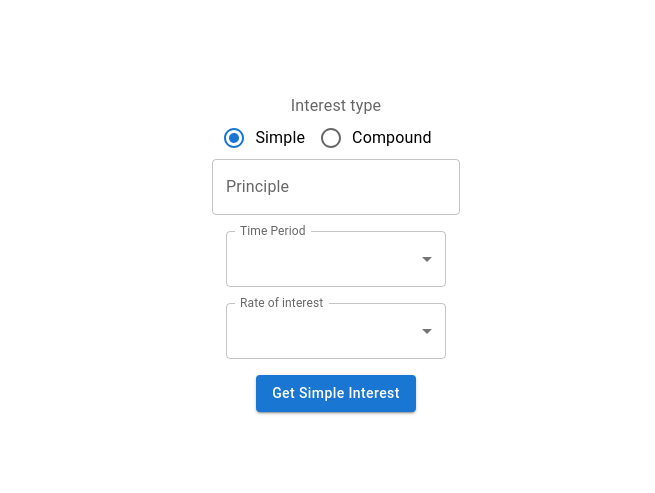
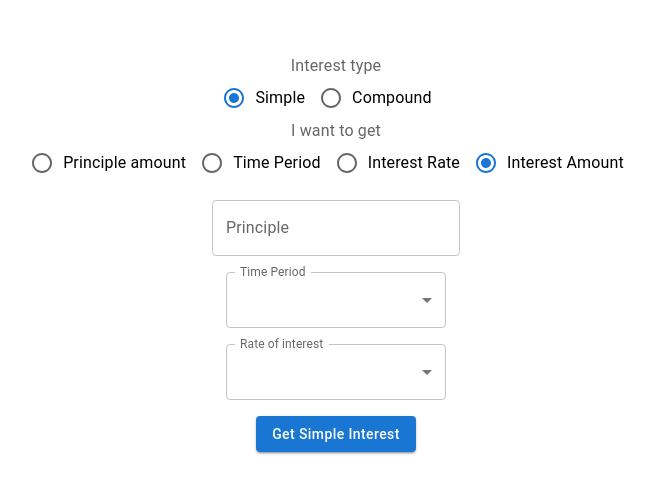
Before and after one commit to nirajpandey034/InterestCalculator, a React (Create React App) app: page / in a window 1280 px wide. Shown: the part 147-640 px from the top of the page, without its empty margins (304-959 px from the left). Built offline with nearby package versions, Linux system fonts and the light colour scheme; the HTML template or start-up script is replaced by a standard one.

Commit message:
some additions

```diff
--- a/src/App.css
+++ b/src/App.css
@@ -3,9 +3,14 @@
   display: flex;
   justify-content: center;
   align-items: center;
-  height:100vh;
+  height: 100vh;
 }
 
+@media screen and (max-width: 500px) {
+  .MuiFormGroup-root {
+    justify-content: space-around;
+  }
+}
 .App-logo {
   height: 40vmin;
   pointer-events: none;
--- /dev/null
+++ b/src/Components/ParameterTypeRadio.js
@@ -0,0 +1,53 @@
+import React from "react";
+import Radio from "@mui/material/Radio";
+import RadioGroup from "@mui/material/RadioGroup";
+import FormControlLabel from "@mui/material/FormControlLabel";
+import FormControl from "@mui/material/FormControl";
+import FormLabel from "@mui/material/FormLabel";
+
+function InterestTypeRadio(props) {
+  return (
+    <FormControl
+    >
+      <FormLabel id="demo-radio-buttons-group-label">I want to get</FormLabel>
+      <RadioGroup
+        row
+        aria-labelledby="demo-radio-buttons-group-label"
+        defaultValue="simple"
+        name="radio-buttons-group"
+        value={props.val}
+        onChange={(e) => props.setVal(e.target.value)}
+        style={{
+            "@media (maxWidth: 500px)": {
+              width: "min-content",
+              justify: "space-around"
+            },
+          }}
+
+      >
+        <FormControlLabel
+          value="principle"
+          control={<Radio />}
+          label="Principle amount"
+        />
+        <FormControlLabel
+          value="time"
+          control={<Radio />}
+          label="Time Period"
+        />
+        <FormControlLabel
+          value="interest-rate"
+          control={<Radio />}
+          label="Interest Rate"
+        />
+        <FormControlLabel
+          value="interest"
+          control={<Radio />}
+          label="Interest Amount"
+        />
+      </RadioGroup>
+    </FormControl>
+  );
+}
+
+export default InterestTypeRadio;
--- a/src/Components/SimpleInterest.js
+++ b/src/Components/SimpleInterest.js
@@ -12,10 +12,14 @@ import Select from "@mui/material/Select";
 
 import { getSimpleInterest } from "./Interest";
 
+import ParameterTypeRadio from "./ParameterTypeRadio";
+
 function SimpleInterest() {
   const [principle, setPrinciple] = useState(0);
   const [time, setTime] = useState(0);
   const [roi, setROI] = useState(0);
+
+  const [parameter, setParameter] = useState("interest");
 
   const timeList = [
     1, 2, 3, 4, 5, 6, 7, 8, 9, 10, 11, 12, 13, 14, 15, 16, 17, 18, 19, 20,
@@ -39,6 +43,10 @@ function SimpleInterest() {
   const handleROIChange = (event) => {
     setROI(event.target.value);
   };
+
+  const handleParameterTypeChange = (type) => {
+    setParameter(type);
+  };
   return (
     <Grid
       container
@@ -47,6 +55,12 @@ function SimpleInterest() {
       alignItems="center"
       justify="center"
     >
+      <Grid item xs={12}>
+        <ParameterTypeRadio
+          val={parameter}
+          setVal={handleParameterTypeChange}
+        />
+      </Grid>
       <Grid item xs={4}>
         <TextField
           id="outlined-basic"
@@ -70,7 +84,11 @@ function SimpleInterest() {
             }}
           >
             {timeList.map((ele) => {
-              return <MenuItem key={ele} value={ele}>{ele}</MenuItem>;
+              return (
+                <MenuItem key={ele} value={ele}>
+                  {ele}
+                </MenuItem>
+              );
             })}
           </Select>
         </FormControl>
@@ -90,13 +108,21 @@ function SimpleInterest() {
             }}
           >
             {roiList.map((ele) => {
-              return <MenuItem key={ele} value={ele}>{ele}</MenuItem>;
+              return (
+                <MenuItem key={ele} value={ele}>
+                  {ele}
+                </MenuItem>
+              );
             })}
           </Select>
         </FormControl>
       </Grid>
       <Grid item xs={12}>
-        <Button variant="contained" onClick={() => getInterest()} style={{textTransform: 'none'}}>
+        <Button
+          variant="contained"
+          onClick={() => getInterest()}
+          style={{ textTransform: "none" }}
+        >
           Get Simple Interest
         </Button>
       </Grid>
```
